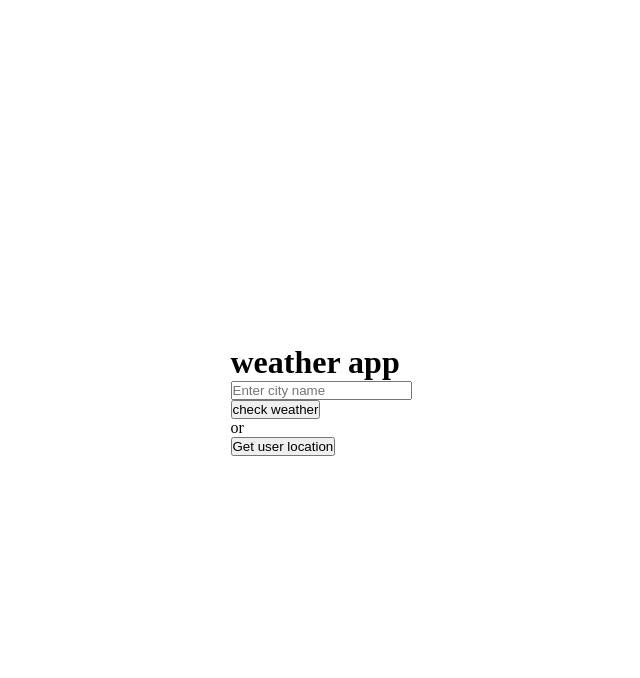
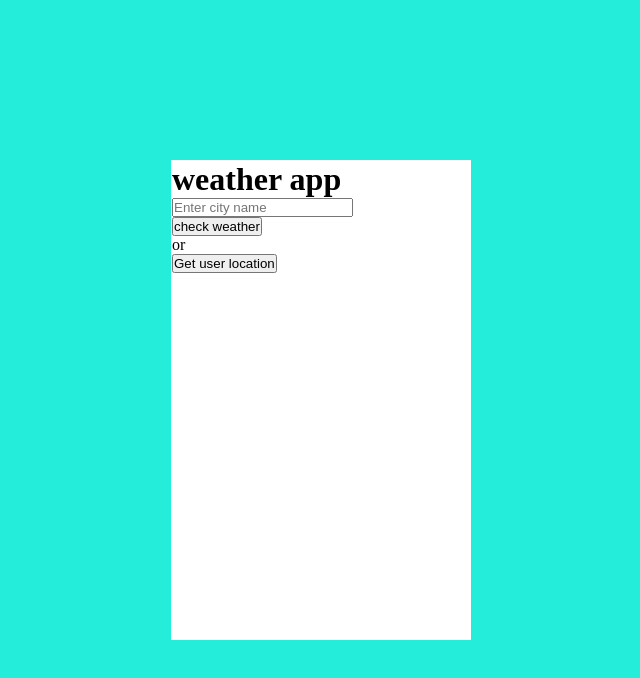
Before and after one commit to victorojedeji/weather_app, a plain HTML site: page index.html in a window 1280 px wide. Shown: the whole page, without its empty margins (319-959 px from the left). Drawn offline with Linux system fonts and the light colour scheme.

Commit message:
styling app

```diff
--- a/style.css
+++ b/style.css
@@ -10,8 +10,12 @@ body {
     justify-content: center;
     align-items: center;
     min-height: 100vh;
+    background: #24edd9;
 }
 
 .main {
-
+    min-width: 300px;
+    height: 60vh;
+    border: 1px solid #FFFFFF;
+    background: #FFFFFF;
 }
```
